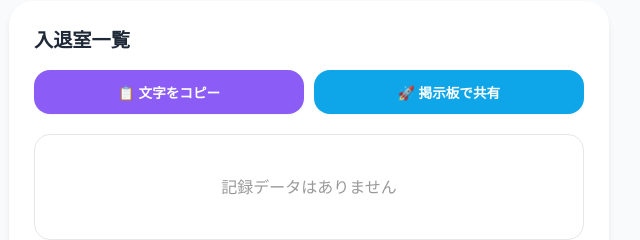
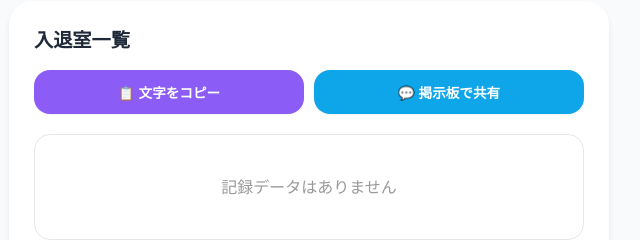
Before and after one commit to gleamize/Jikankanri, a plain HTML site: page index.html in a window 1280 px wide. Both pictures are taken after a click on the button "データ共有". Shown: the part 198-438 px from the top of the page, 331-971 px from the left. Drawn offline with nearby package versions, Linux system fonts and the light colour scheme.

Commit message:
index.html を更新

```diff
--- a/index.html
+++ b/index.html
@@ -325,7 +325,7 @@
                 <div class="share-title">入退室一覧</div>
                 <div class="share-buttons">
                     <button class="btn-copy anim-target" onclick="copyShareText()">📋 文字をコピー</button>
-                    <button class="btn-link anim-target" onclick="openKeijiban()">🚀 掲示板で共有</button>
+                    <button class="btn-link anim-target" onclick="openKeijiban()">💬 掲示板で共有</button>
                 </div>
             </div>
             <div id="shareList" class="share-list">
```
